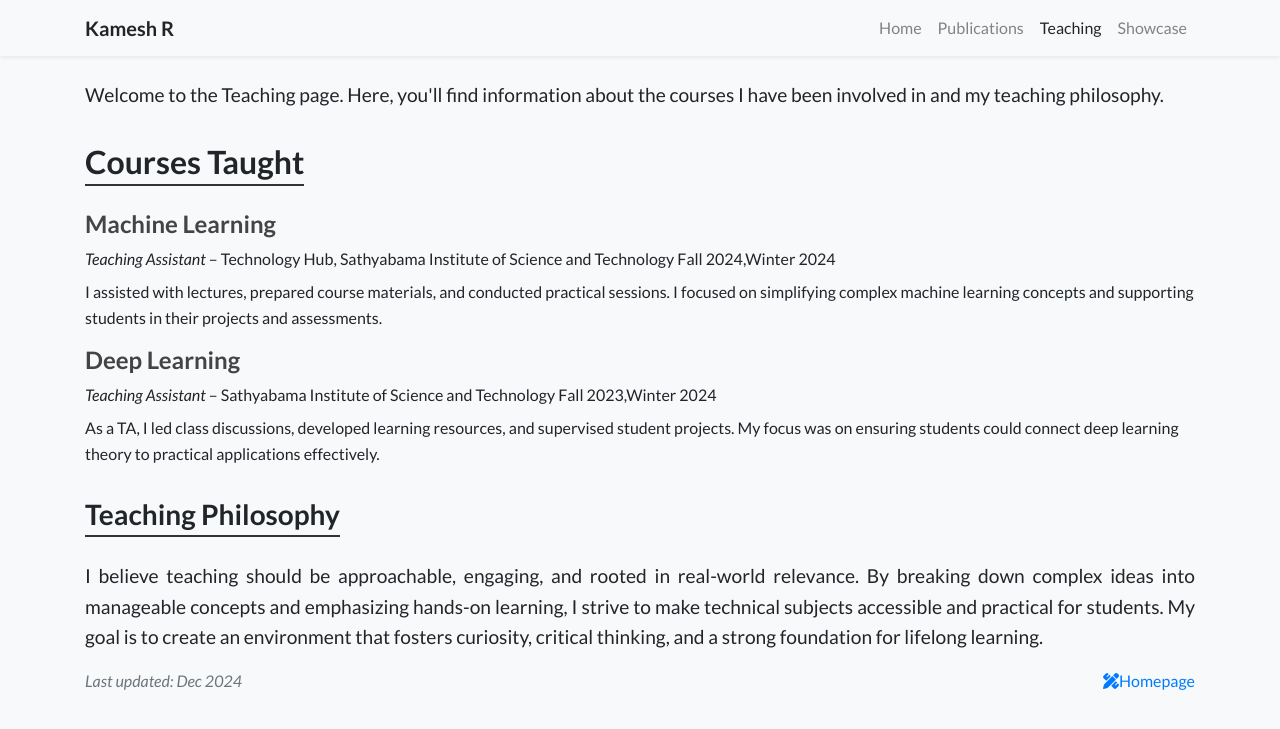
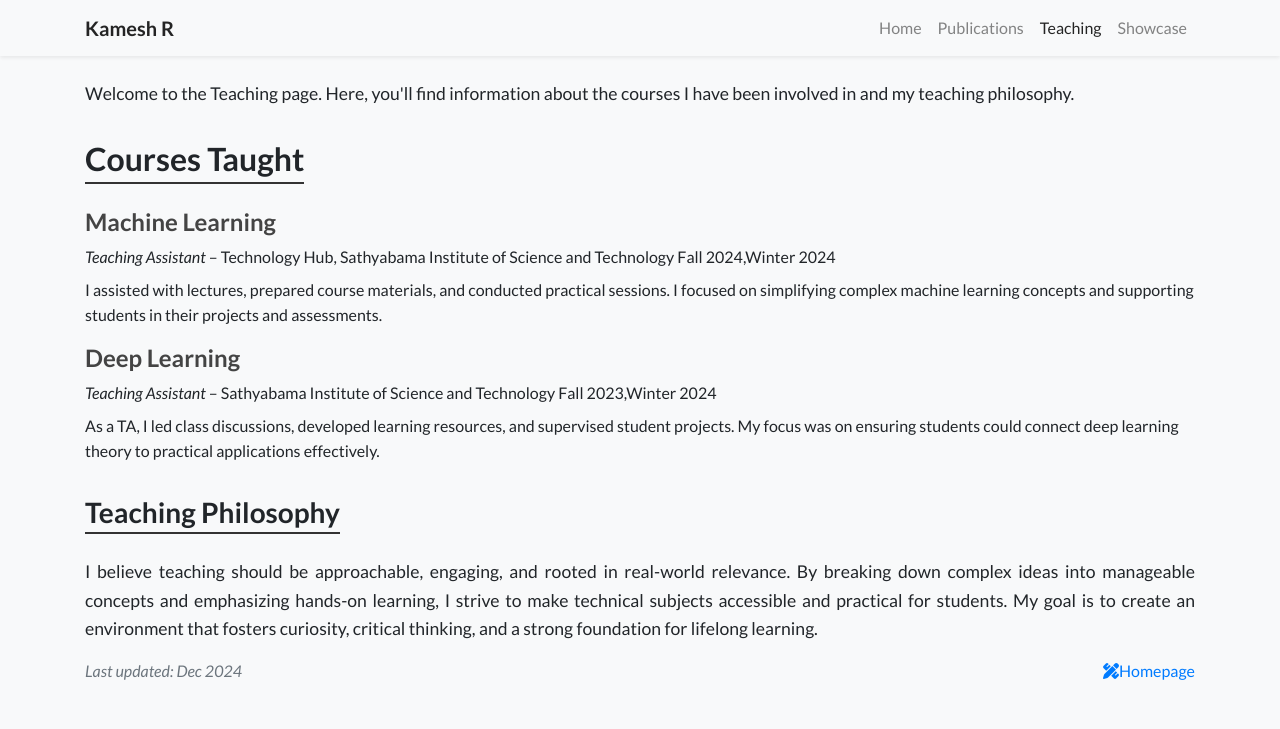
Before and after one commit to kameshkanna/kameshkanna.github.io, a Jekyll site: the page built from teaching.html, in a window 1280 px wide. Shown: the top 729 px of the page. Built offline with Jekyll 4.4.1, drawn with Linux system fonts in a browser that asks for light colours; nearby versions of some CDN libraries; a style sheet for code colours, icons or effects is not loaded.

Commit message:
Update teaching.html

```diff
--- a/teaching.html
+++ b/teaching.html
@@ -4,7 +4,7 @@ title: Teaching
 navbar_title: Teaching
 ---
 
-<p style="font-size: 1.2rem; line-height: 1.6; text-align: justify; margin: 0 0 2rem;">
+<p style="font-size: 1.1rem; line-height: 1.6; text-align: justify; margin: 0 0 2rem;">
 Welcome to the Teaching page. Here, you'll find information about the courses I have been involved in and my teaching philosophy.
 </p>
 
@@ -29,8 +29,8 @@ Welcome to the Teaching page. Here, you'll find information about the courses I
 </div>
 
 <div>
-  <h3 style="border-bottom: 2px solid #333; display: inline-block; padding-bottom: 0.2rem;">Teaching Philosophy</h2>
-  <p style="font-size: 1.2rem; line-height: 1.6; text-align: justify; margin: 1rem 0;">
+  <h3 style="border-bottom: 2px solid #333; display: inline-block; padding-bottom: 0.2rem;">Teaching Philosophy</h3>
+  <p style="font-size: 1.1rem; line-height: 1.6; text-align: justify; margin: 1rem 0;">
     I believe teaching should be approachable, engaging, and rooted in real-world relevance. By breaking down complex ideas into manageable concepts and emphasizing hands-on learning, I strive to make technical subjects accessible and practical for students. My goal is to create an environment that fosters curiosity, critical thinking, and a strong foundation for lifelong learning.
   </p>
 </div>
```
